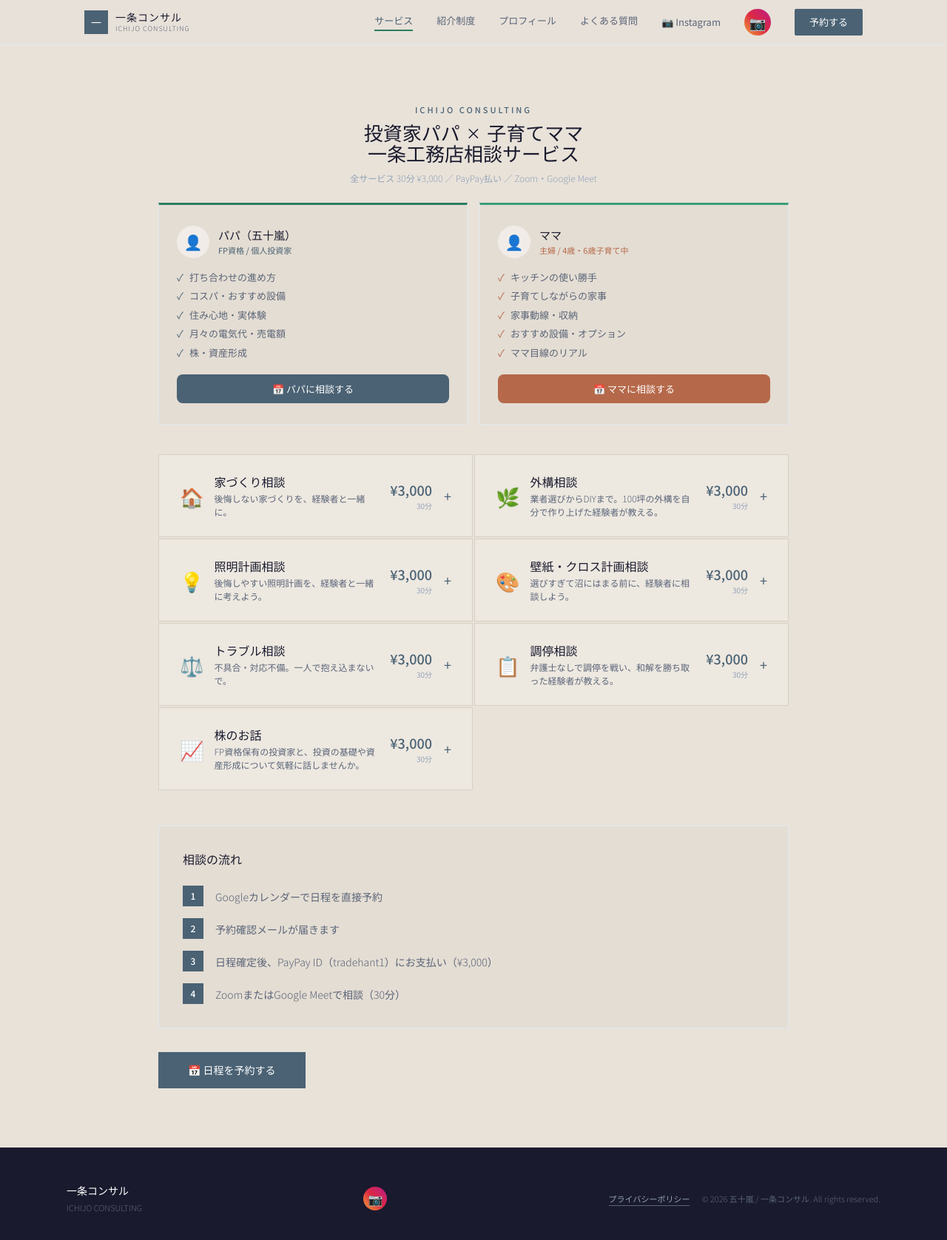
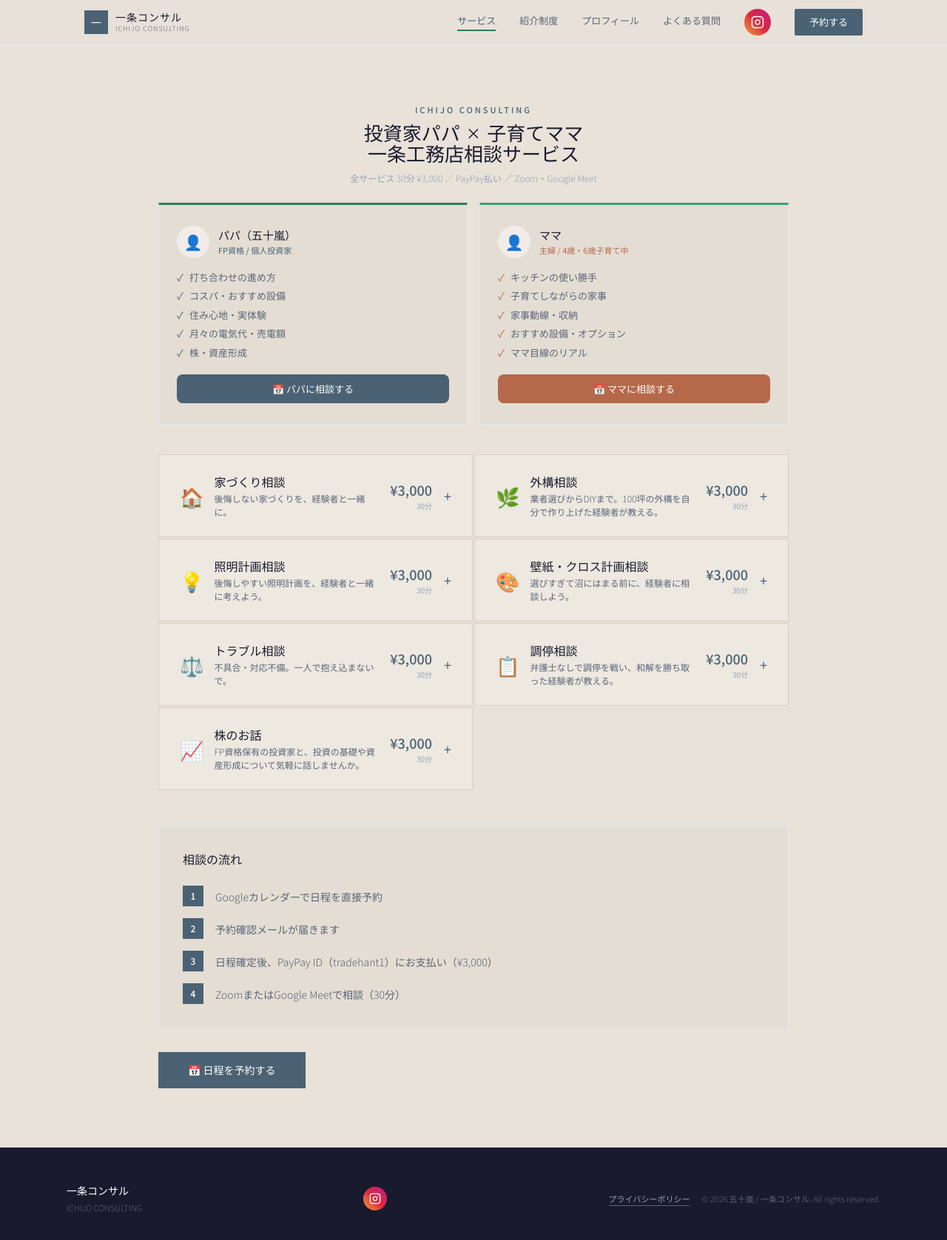
Before and after one commit to tradehant1-cloud/ichijo-consul, a React (Vite) app: page / in a window 1280 px wide. Shown: the top 1676 px of the page at 74% size. Built offline with nearby package versions, Linux system fonts and the light colour scheme.

Commit message:
fix instagram icon

```diff
--- a/src/App.jsx
+++ b/src/App.jsx
@@ -203,12 +203,10 @@ export default function App() {
               </span>
             ))}
 <a href={INSTAGRAM_URL} target="_blank" rel="noreferrer"
-              style={{ fontSize: 13, fontWeight: 400, color: "#5a6478", textDecoration: "none", display: "flex", alignItems: "center", gap: 4 }}>
-              📷 Instagram
-            </a>
-            <a href={INSTAGRAM_URL} target="_blank" rel="noreferrer"
-              style={{ display: "flex", alignItems: "center", justifyContent: "center", width: 36, height: 36, borderRadius: "50%", background: "linear-gradient(45deg, #f09433, #e6683c, #dc2743, #cc2366, #bc1888)", color: "#fff", textDecoration: "none", fontSize: 18 }}>
-              📷
+              style={{ display: "flex", alignItems: "center", justifyContent: "center", width: 36, height: 36, borderRadius: "50%", background: "linear-gradient(45deg, #f09433, #e6683c, #dc2743, #cc2366, #bc1888)", color: "#fff", textDecoration: "none" }}>
+              <svg xmlns="http://www.w3.org/2000/svg" width="18" height="18" viewBox="0 0 24 24" fill="none" stroke="currentColor" strokeWidth="2" strokeLinecap="round" strokeLinejoin="round">
+                <rect x="2" y="2" width="20" height="20" rx="5" ry="5"/><path d="M16 11.37A4 4 0 1 1 12.63 8 4 4 0 0 1 16 11.37z"/><line x1="17.5" y1="6.5" x2="17.51" y2="6.5"/>
+              </svg>
             </a>
             <a href={CALENDAR_URL} target="_blank" rel="noreferrer" className="btn-primary"
               style={{ background: "#4a6274", color: "#fff", padding: "8px 20px", fontSize: 13, textDecoration: "none", fontWeight: 500, borderRadius: 2 }}>
@@ -751,8 +749,10 @@ export default function App() {
               <div style={{ fontSize: 11, color: "#5a6478", fontWeight: 300 }}>ICHIJO CONSULTING</div>
             </div>
             <a href={INSTAGRAM_URL} target="_blank" rel="noreferrer"
-              style={{ display: "flex", alignItems: "center", justifyContent: "center", width: 32, height: 32, borderRadius: "50%", background: "linear-gradient(45deg, #f09433, #e6683c, #dc2743, #cc2366, #bc1888)", color: "#fff", textDecoration: "none", fontSize: 16 }}>
-              📷
+              style={{ display: "flex", alignItems: "center", justifyContent: "center", width: 32, height: 32, borderRadius: "50%", background: "linear-gradient(45deg, #f09433, #e6683c, #dc2743, #cc2366, #bc1888)", color: "#fff", textDecoration: "none" }}>
+              <svg xmlns="http://www.w3.org/2000/svg" width="16" height="16" viewBox="0 0 24 24" fill="none" stroke="currentColor" strokeWidth="2" strokeLinecap="round" strokeLinejoin="round">
+                <rect x="2" y="2" width="20" height="20" rx="5" ry="5"/><path d="M16 11.37A4 4 0 1 1 12.63 8 4 4 0 0 1 16 11.37z"/><line x1="17.5" y1="6.5" x2="17.51" y2="6.5"/>
+              </svg>
             </a>
             <p style={{ fontSize: 11, color: "#5a6478", fontWeight: 300 }}><span onClick={() => go('privacy')} style={{ color: "#94a3b8", cursor: "pointer", borderBottom: "1px solid #5a6478", paddingBottom: 1, marginRight: 16 }}>プライバシーポリシー</span>© 2026 五十嵐 / 一条コンサル. All rights reserved.</p>
           </div>
```
